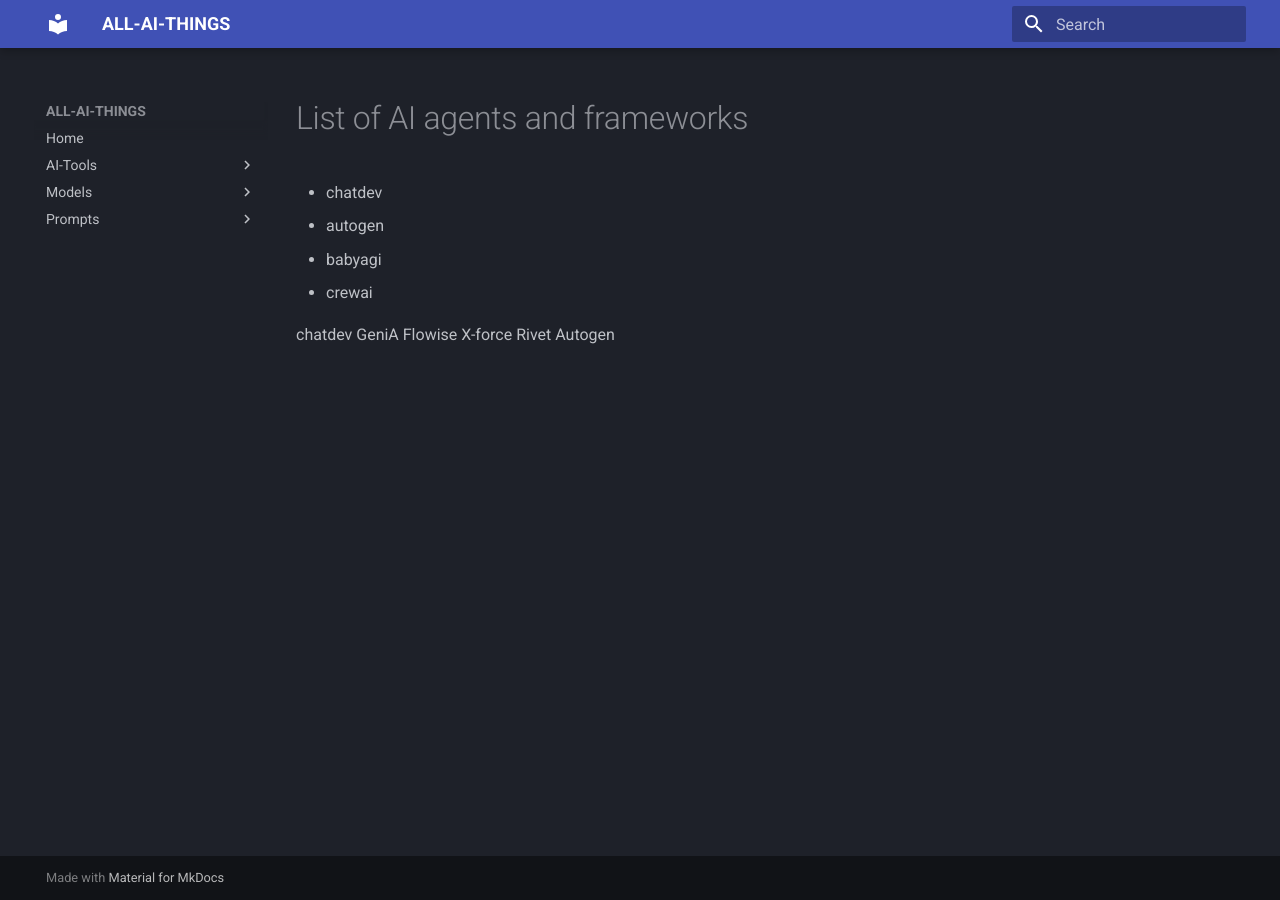
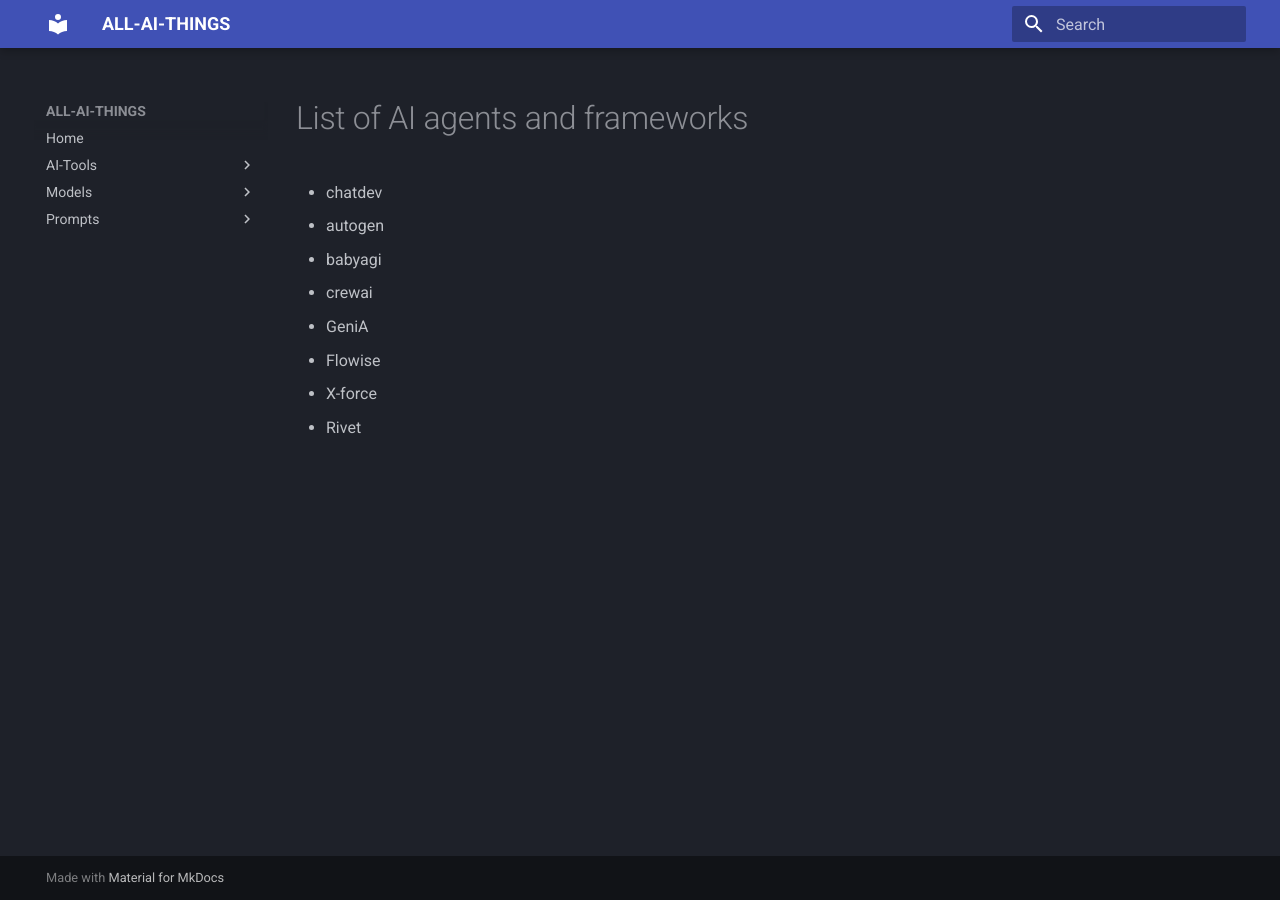
Before and after one commit to rxc3050/ml-notes, an MkDocs documentation site: the page built from docs/ai-tools/agents.md, in a window 1280 px wide. Built offline with MkDocs 1.6.1 and Material for MkDocs 9.7.7, drawn with Linux system fonts in a browser that asks for light colours.

Commit message:
Update agents.md

```diff
--- a/docs/ai-tools/agents.md
+++ b/docs/ai-tools/agents.md
@@ -5,9 +5,7 @@
 - babyagi
 - crewai
 
-chatdev
-GeniA
-Flowise
-X-force
-Rivet
-Autogen
+- GeniA
+- Flowise
+- X-force
+- Rivet
```
